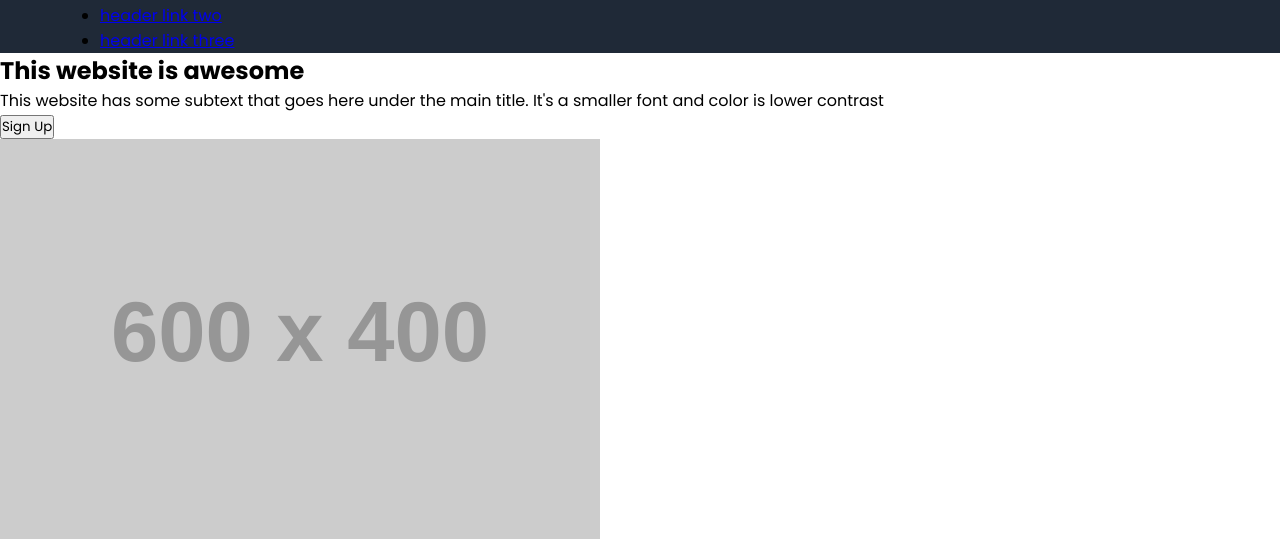
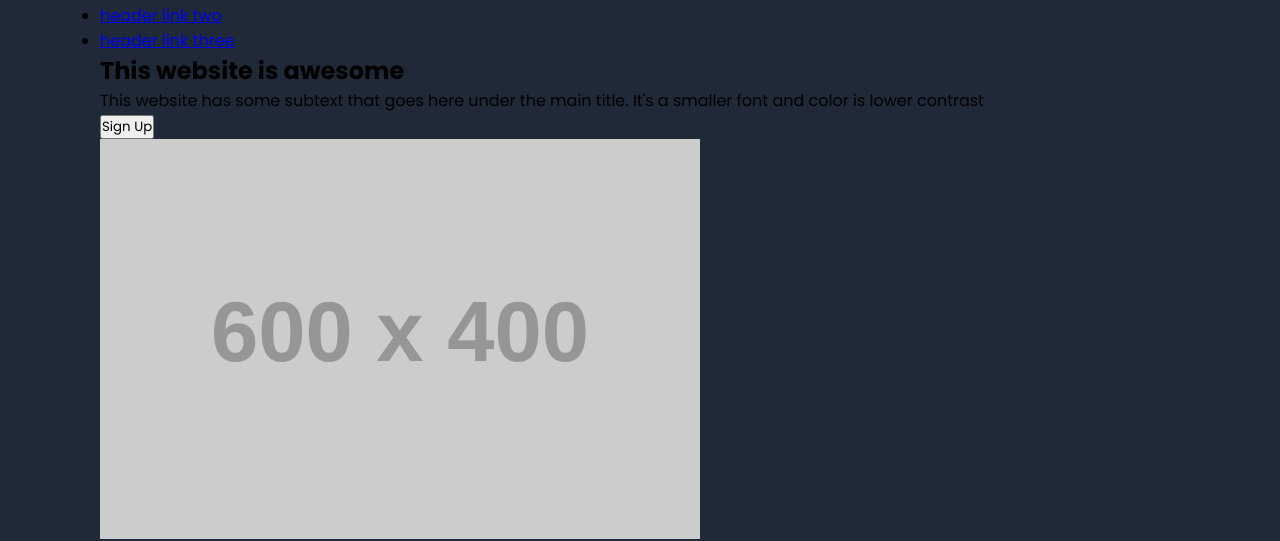
Before and after one commit to Pierre-OL/odin_landingpage, a plain HTML site: page index.html in a window 1280 px wide. Shown: the part 47-588 px from the top of the page. Drawn offline with Linux system fonts and the light colour scheme; placeholder pictures from the web are drawn by us.

Commit message:
correction some styles

```diff
--- a/style.css
+++ b/style.css
@@ -6,135 +6,14 @@
 }
 
 header,
-.Hero,
+.hero,
 footer {
   background-color: #1f2937;
   padding: 0 100px 0 100px;
 }
 
-/*
-nav {
-  width: 820px;
-  height: 60px;
-  margin: 0 auto;
-  display: flex;
-  justify-content: space-between;
-  align-items: center;
-}
-
-.header_logo_text {
-  font-size: 24px;
-  color: #f9faf8;
-  font-weight: 700;
-}
-
-.header_link_text {
-  display: flex;
-  justify-content: flex-end;
-}
-
-ul li {
-  list-style: none;
-  padding: 7px 25px;
-  margin: 0 10px;
-}
-
-ul li a {
-  text-decoration: none;
-  font-size: 18px;
-  color: #e5e7eb;
-}
-
-nav {
-  display: flex;
-  justify-content: space-between;
-  height: 64px;
-  align-items: center;
-}
-
-.header_logo_text {
-  font-size: 24px;
-  font-weight: 700;
-  color: #f9faf8;
-  text-decoration: none;
-}
-
-ul {
-  display: flex;
-}
-
-ul li {
-  list-style: none;
-  margin-left: 20px;
-}
-
-ul li a {
-  text-decoration: none;
-}
-
-.hero_main_text {
+hero_main_text {
   font-size: 48px;
   font-style: extra-bold;
   color: #f9faf8;
-  width: 400px;
 }
-
-.hero_secondary_text,
-.header_link_text {
-  font-size: 18px;
-  color: #e5e7eb;
-  width: 500px;
-}
-
-.information_header_text {
-  font-size: 36px;
-  font-style: extra-bold;
-  color: #1f2937;
-}
-
-.quotation {
-  background-color: #e5e7eb;
-  padding: 50px 200px 50px 200px;
-}
-
-blockquote {
-  font-size: 36px;
-  font-weight: 200;
-  color: #1f2937;
-}
-
-.cite_text {
-  font-size: 30px;
-  font-weight: 600;
-  color: #1f2937;
-  text-align: right;
-}
-
-button {
-  background-color: #3882f6;
-  color: #e5e7eb;
-  font-size: 18px;
-  font-style: extra-bold;
-  font-weight: 700;
-  padding: 5px 30px 5px 30px;
-  border: 10px;
-  border-radius: 10px;
-  margin: 4px 0 0 0;
-}
-
-.call-to-action {
-  display: flex;
-  background-color: #3882f6;
-  color: #e5e7eb;
-  padding: 30px;
-  border-radius: 10px;
-  margin: 80px;
-}
-
-.call-to-action_text {
-  padding: 0 60px 0 60px;
-}
-
-.button-border {
-  border: 2px solid white;
-}*/
```
